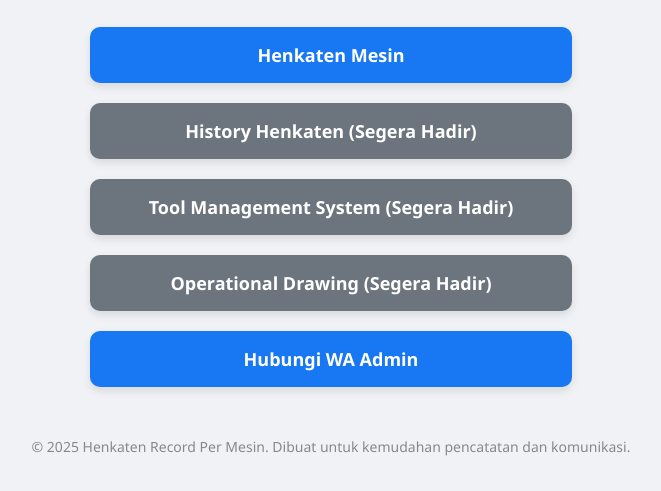
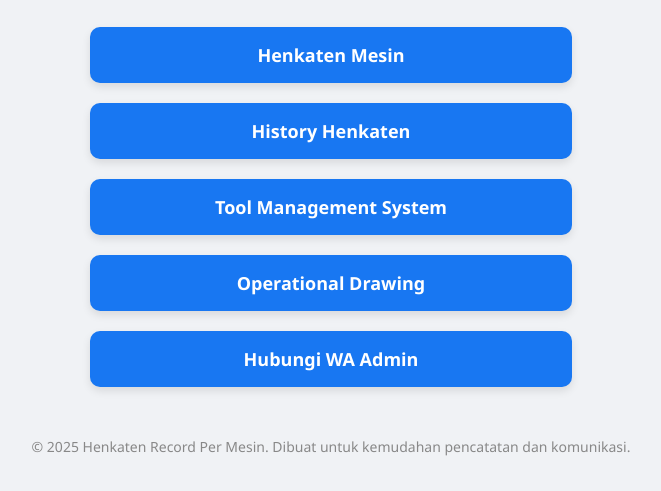
Before and after one commit to DitaNurl/CYLINDER-BLOCK-IMGR-0002, a plain HTML site: page index.html in a window 1280 px wide. Shown: the part 167-658 px from the top of the page, without its empty margins (309-970 px from the left). Drawn offline with Linux system fonts and the light colour scheme.

Commit message:
update link tms wa dan od

```diff
--- a/index.html
+++ b/index.html
@@ -57,30 +57,11 @@
   <h1>Henkaten Record Per Mesin</h1>
   <p>Silakan pilih formulir atau layanan yang dibutuhkan:</p>
 
-  <!-- tombol 1 henkaten -->
-  <a href="https://forms.office.com/Pages/ResponsePage.aspx?id=a7HHR4LUR0GyGgSTbdiYdcuI36EV_z5Mu9IEROZH0UZUQ1BCWFo4UlNCVUlBUFVGTjFIWlozTTEwMC4u&r530d2e30553c48948d2459086114b76d=Cylinder%20Block&r8a7952bb757746a38a8e2b10c9e2a579=IMSP-0053" class="button" target="_blank">
-    Henkaten Mesin
-  </a>
-
-  <!-- tombol 2 History Henkaten -->
-  <a href="#" class="button" style="background-color: #6c757d; pointer-events: none; cursor: default;">
-    History Henkaten (Segera Hadir)
-  </a>
-
-  <!-- tombol 2 tool management system -->
-  <a href="#" class="button" style="background-color: #6c757d; pointer-events: none; cursor: default;">
-    Tool Management System (Segera Hadir)
-  </a>
-
-  <!-- history henkaten -->
-  <a href="#" class="button" style="background-color: #6c757d; pointer-events: none; cursor: default;">
-    Operational Drawing (Segera Hadir)
-  </a>
-
-  <!-- hubungi admin -->
-  <a href="#" class="button" target="_blank">
-    Hubungi WA Admin
-  </a>
+  <a id="btn-henkaten-mesin" href="https://forms.office.com/Pages/ResponsePage.aspx?id=a7HHR4LUR0GyGgSTbdiYdcuI36EV_z5Mu9IEROZH0UZUQ1BCWFo4UlNCVUlBUFVGTjFIWlozTTEwMC4u&r530d2e30553c48948d2459086114b76d=Cylinder%20Block&r8a7952bb757746a38a8e2b10c9e2a579=IMGR-0002" class="button" target="_blank">Henkaten Mesin</a>
+  <a id="btn-history-henkaten" href="kucing.peduli" class="button" target="_blank">History Henkaten</a>
+  <a id="btn-tool-management-system" href="10.70.232.196:8095/#/tool/section" class="button" target="_blank">Tool Management System</a>
+  <a id="btn-operational-drawing" href="nan" class="button" target="_blank">Operational Drawing</a>
+  <a id="btn-hubungi-wa-admin" href="nan" class="button" target="_blank">Hubungi WA Admin</a>
 
   <div class="footer">
     &copy; 2025 Henkaten Record Per Mesin. Dibuat untuk kemudahan pencatatan dan komunikasi.
```
